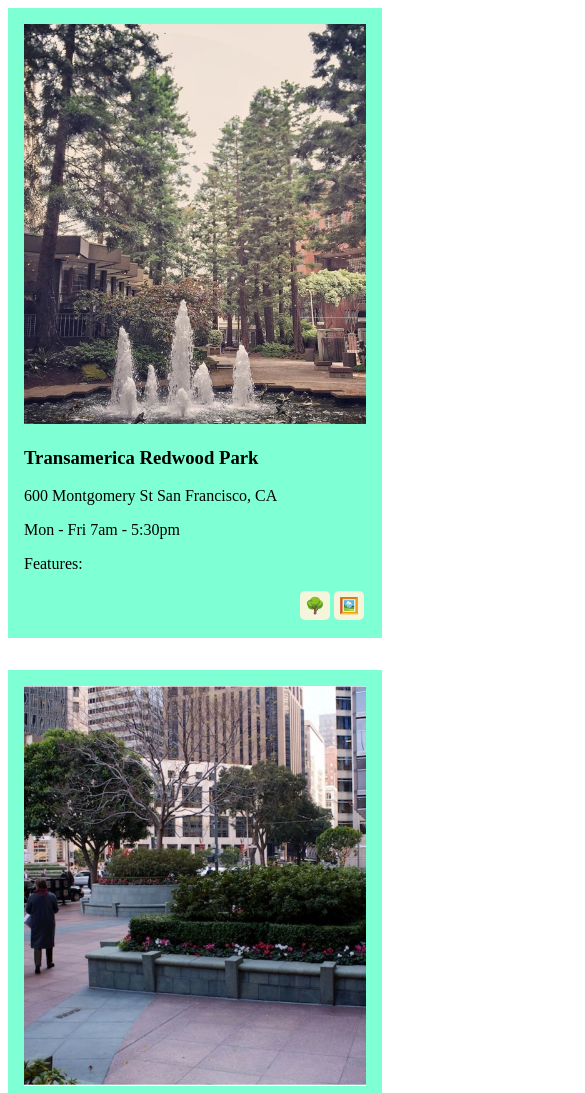
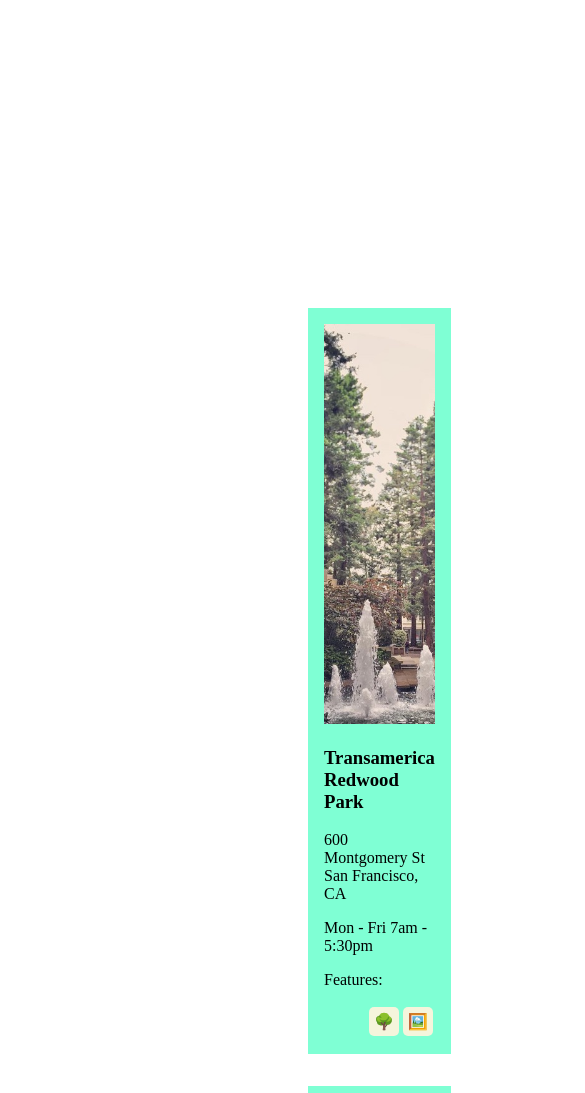
Before and after one commit to fmagana14/challenge-2-web-design, a plain HTML site: page index.html in a window 390 px wide. Shown: the top 1093 px of the page, 585 px wide, since content can reach past the window. Drawn offline with Linux system fonts and the light colour scheme.

Commit message:
fixed column issue

```diff
--- a/index.html
+++ b/index.html
@@ -10,7 +10,8 @@
       .main {
         display: grid;
         grid-template-columns: 1fr 1fr;
-        grid-gap: 2em;
+        grid-gap: 1rem;
+        padding: 300px;
       }
 
       article {
--- a/styles.css
+++ /dev/null
@@ -1,49 +0,0 @@
-
-.main {
-  display: grid;
-  grid-template-columns: 1fr 1fr;
-  grid-gap: 30px;
-}
-article {
-  display: flex;
-  flex-direction: row;
-  background-color: aquamarine;
-  column-gap: 15px;
-  max-width: 500px;
-  padding: 1rem;
-}
-.features-list {
-    display: flex;
-    justify-content: flex-end;
-}
-.image {
-  margin: 1rem;
-  height: 200px;
-  width: 200px;
-}
-
-.features-list > div {
-    background-color: white;
-    border-radius: 5px;
-    margin: 2px;
-    padding: 5px;
-}
-
-
-@media screen and (max-width: 500px) {
-  article {
-    flex-direction: column;
-    max-width: 400px;
-  }
-  .image {
-    height: 400px;
-    width: 100%;
-    object-fit: cover;
-    padding-right: 3rem;
-}
-  .main {
-    display: grid;
-    grid-template-columns: 1fr;
-    grid-gap: 2em;
-  }
-}
```
